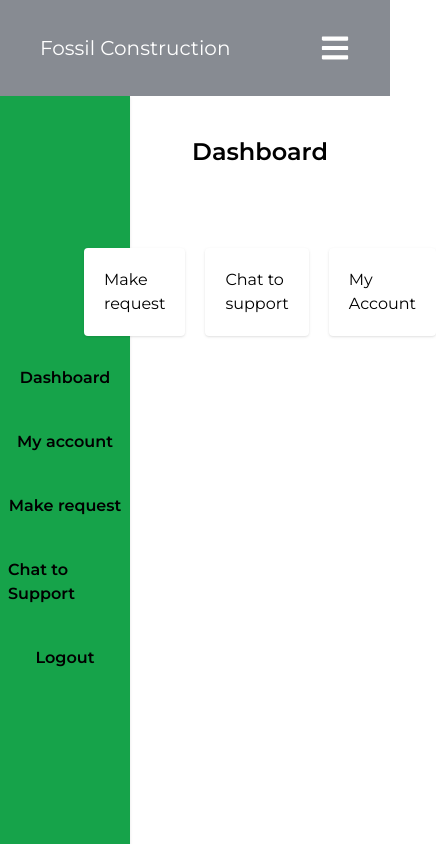
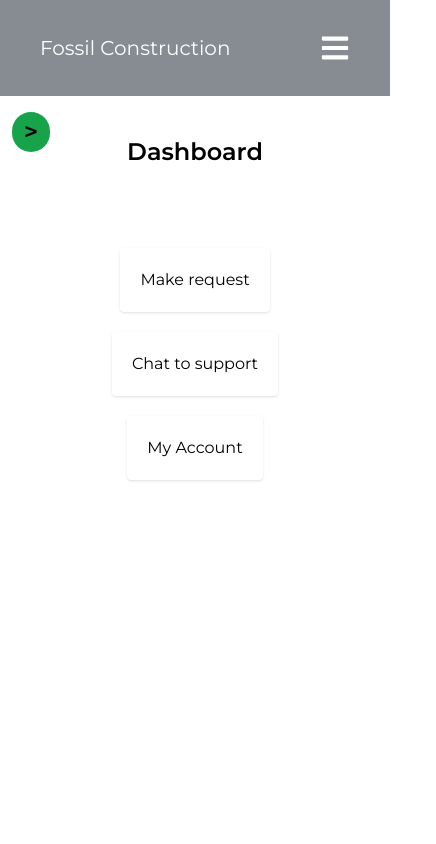
Before and after one commit to kculz/fossil_construction, a React (Vite) app in the folder app/: page /client-area in a window 390 px wide. Shown: the top 844 px of the page, 436 px wide, since content can reach past the window. Built offline with nearby package versions, Linux system fonts and the light colour scheme.

Commit message:
FIX: aside responsiveness added

```diff
--- /dev/null
+++ b/app/src/Account.jsx
@@ -0,0 +1,8 @@
+
+const Account = () => {
+  return (
+    <div>Account</div>
+  )
+}
+
+export default Account
--- a/app/src/layouts/Dashboard.jsx
+++ b/app/src/layouts/Dashboard.jsx
@@ -1,11 +1,17 @@
+import { useState } from "react"
+import { FaTimes } from "react-icons/fa"
 import { Link } from "react-router-dom"
 
 const Dashboard = () => {
+  const [sideNav, setSideNav] = useState(false);
+  const handleSideNav = () => {
+    setSideNav(false)
+  }
   return (
     <>
       <div className="pt-24">
-        <div className="grid grid-cols-3 h-screen">
-          <aside className="flex flex-col items-center justify-center bg-green-600 shadow gap-10 font-semibold px-2 h-full">
+        <div className="grid md:grid-cols-3 h-screen">
+          <aside className="md:flex hidden flex-col items-center justify-center bg-green-600 shadow gap-10 font-semibold px-2 h-full">
             <Link>Dashboard</Link>
             <Link>My account</Link>
             <Link>Make request</Link>
@@ -13,26 +19,44 @@ const Dashboard = () => {
             <Link>Logout</Link>
           </aside>
 
-          <div className="col-span-2">
+        <Link className="aside-icon px-3 fixed md:hidden" onClick={()=> setSideNav(!sideNav)}>
+          {
+            !sideNav ? <p className="text-2xl text-green font-Montserrat font-semibold bg-green-600 rounded-full py-1 px-3 mt-4">&gt;</p> : <p className="text-2xl font-Montserrat font-semibold">&lt;</p>
+          }
+        </Link>
+
+          <div className="md:col-span-2 w-full">
             <h1 className="text-center py-10 text-2xl md:text-4xl font-semibold">Dashboard</h1>
-            <div className="flex justify-center items-center py-10 gap-5 md:px-10 px-10">
-              <div className="shadow rounded p-5 bg-white">
+            <div className="flex flex-wrap justify-center items-center py-10 gap-5 md:px-10 px-10">
+              <Link className="shadow rounded p-5 bg-white">
                 Make request
-              </div>
+              </Link>
 
-              <div className="shadow rounded p-5 bg-white">
+              <Link className="shadow rounded p-5 bg-white">
                 Chat to support
-              </div>
+              </Link>
 
-              <div className="shadow rounded p-5 bg-white">
+              <Link className="shadow rounded p-5 bg-white">
                 My Account
-              </div>
+              </Link>
 
 
             </div>
           </div>
         </div>
       </div>
+
+      {
+        sideNav && <aside className="flex md:hidden flex-col items-center justify-center bg-green-600/50 backdrop-blur absolute top-24 w-[80vw] shadow gap-10 font-semibold px-2 h-full">
+        <Link><FaTimes size={30} color="white" className="" onClick={handleSideNav}/></Link>
+        <Link onClick={handleSideNav}>Dashboard</Link>
+        <Link onClick={handleSideNav}>My account</Link>
+        <Link onClick={handleSideNav}>Make request</Link>
+        <Link onClick={handleSideNav}>Chat to Support</Link>
+        <Link onClick={handleSideNav}>Logout</Link>
+
+      </aside>
+      }
     </>
   )
 }
--- /dev/null
+++ b/app/src/pages/Chat.jsx
@@ -0,0 +1,8 @@
+
+const Chat = () => {
+  return (
+    <div>Chat</div>
+  )
+}
+
+export default Chat
--- /dev/null
+++ b/app/src/pages/Request.jsx
@@ -0,0 +1,21 @@
+
+const Request = () => {
+    return (
+      <>
+          <div className="bg-white md:px-32 px-10 w-screen">
+              <div className="flex justify-center items-center  w-full py-56">
+                  <form className="shadow rounded bg-white flex flex-col gap-3 p-3 lg:w-2/3 w-full">
+                      <h1 className="md:text-3xl text-xl text-green-600 text-center capitalize">request for quotation</h1>
+                      <input type="text" name="fullname" id="fullname" placeholder="Enter your fullname" className="bg-transparent border border-green-600 rounded outline-none py-3 px-2 md:text-lg text-base text-green-600" required />
+                      <input type="email" name="email" id="email" placeholder="Enter your email address" className="bg-transparent border border-green-600 rounded outline-none py-3 px-2 md:text-lg text-base text-green-600" required />
+                      <input type="text" name="subject" id="subject" placeholder="Enter request subject" className="bg-transparent border border-green-600 rounded outline-none py-3 px-2 md:text-lg text-base text-green-600" required />
+                      <textarea name="message" id="message" cols="30" rows="5" className="bg-transparent border border-green-600 rounded outline-none py-3 px-2 md:text-lg text-base text-green-600" required placeholder="Message"></textarea>
+                      <input type="submit" value="Sent request" className="bg-green-600 py-3 rounded text-lg text-white" />
+                  </form>
+              </div>
+          </div>
+      </>
+    )
+  }
+
+  export default Request;
--- a/app/src/pages/index.js
+++ b/app/src/pages/index.js
@@ -4,5 +4,8 @@ import Services from "./Services";
 import Register from "./Register";
 import Rfq from "./RFQ";
 import Login from "./Login";
+import Request from "./Request";
+import Account from "../Account";
+import Chat from "./Chat";
 
-export {Landing, Service, Services, Register, Rfq, Login};
+export {Landing, Service, Services, Register, Rfq, Login, Request, Account, Chat};
```
